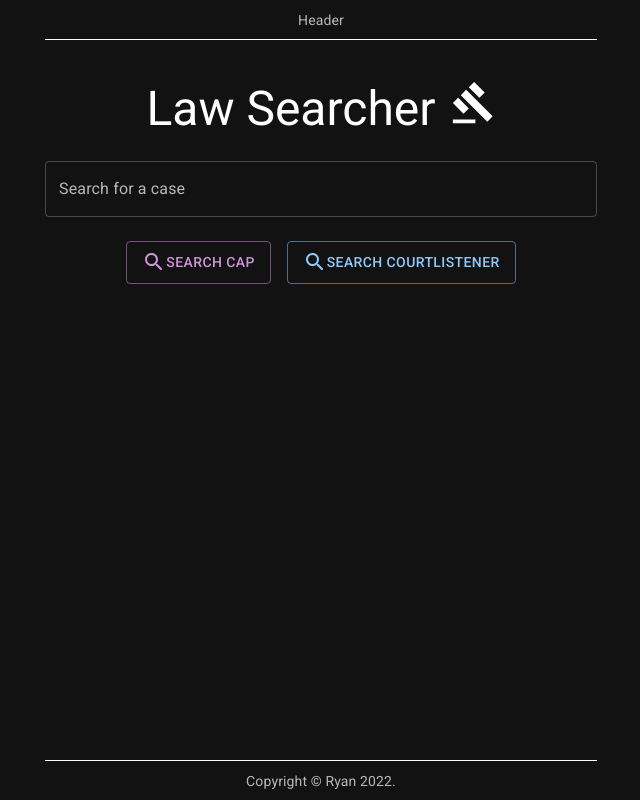
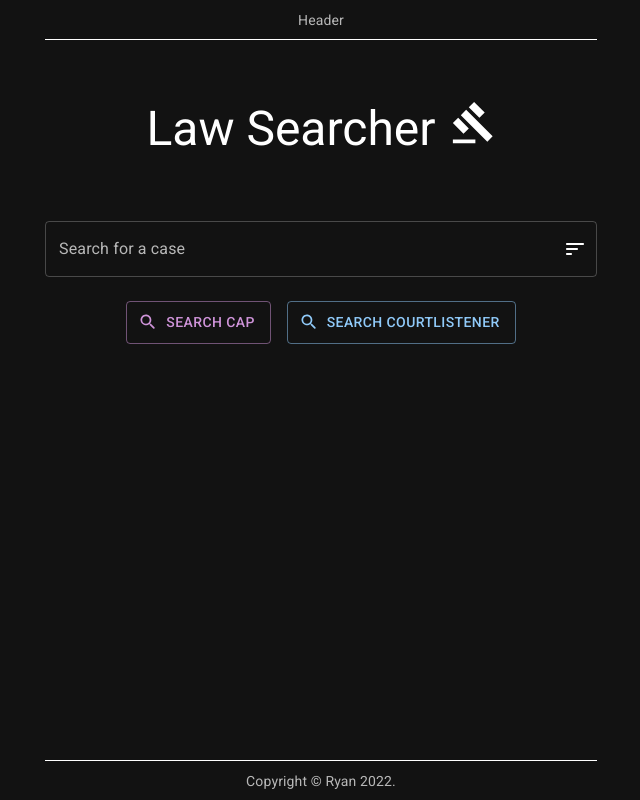
Before and after one commit to ryanv404/law-app, a React (Create React App) app: page / in a window 1280 px wide. Shown: the whole page, without its empty margins (319-959 px from the left). Built offline with nearby package versions, Linux system fonts and the light colour scheme.

Commit message:
styling updates

```diff
--- a/package.json
+++ b/package.json
@@ -16,6 +16,7 @@
     "@emotion/styled": "^11.10.5",
     "@fontsource/roboto": "^4.5.8",
     "@mui/icons-material": "^5.11.0",
+    "@mui/lab": "^5.0.0-alpha.113",
     "@mui/material": "^5.11.0",
     "axios": "^1.2.1",
     "react": "^18.2.0",
--- a/src/components/Search.js
+++ b/src/components/Search.js
@@ -1,10 +1,13 @@
 import { useState } from 'react';
 import { useQuery } from 'react-query';
-import { Button, TextField, Typography, Box } from '@mui/material';
+import { TextField, Typography,
+  Box, InputAdornment, IconButton, Menu, MenuItem } from '@mui/material';
 import GavelSharpIcon from '@mui/icons-material/GavelSharp';
 import SearchRoundedIcon from '@mui/icons-material/SearchRounded';
+import SortRoundedIcon from '@mui/icons-material/SortRounded';
 import axios from 'axios';
 import Results from './Results';
+import { LoadingButton } from '@mui/lab';
 
 const URL_CAP = "https://api.case.law/v1/cases/?search=";
 const URL_CL = "https://www.courtlistener.com/api/rest/v3/search/?q=";
@@ -18,6 +21,20 @@
   const [numResults, setNumResults] = useState("");
   const [searchResult, setSearchResult] = useState("");
   const [errorMsg, setErrorMsg] = useState("");
+  const [orderByDate, setOrderByDate] = useState(false);
+  const [anchorEl, setAnchorEl] = useState(null);
+
+  const open = Boolean(anchorEl);
+
+  const handleClick = (event) => {
+    setAnchorEl(event.currentTarget);
+  };
+  const handleClose = () => {
+    setAnchorEl(null);
+  };
+
+  const orderParam = orderByDate ? "&order_by=dateFiled%20desc" : "";
+  // CAP -> "&ordering=-decision_date"
 
   const { isLoading: isLoadingCAP, isError: isErrorCAP, refetch: fetchCAP } = useQuery(
     ["CAP_results", searchText],
@@ -39,9 +56,9 @@
   );
 
   const { isLoading: isLoadingCL, isError: isErrorCL, refetch: fetchCL } = useQuery(
-    ["search_results", searchText],
+    ["search_results", searchText, orderParam],
     async ({ queryKey }) => {
-      const searchURL = `${URL_CL}${queryKey[1]}`;
+      const searchURL = `${URL_CL}${queryKey[1]}${orderParam}`;
       return await axios.get(searchURL);;
     },
     {
@@ -63,6 +80,7 @@
         component="h1"
         variant="h3"
         align="center"
+        mt="20px"
       >
         Law Searcher
         <GavelSharpIcon
@@ -78,7 +96,7 @@
         sx={{
           display: 'flex',
           flexDirection: 'column',
-          mb: 5
+          my: "40px"
         }}
       >
         <TextField
@@ -93,6 +111,33 @@
           sx={{
             my: 3
           }}
+          InputProps={{
+            endAdornment: (
+              <InputAdornment position="end">
+                <IconButton edge='end'>
+                  <SortRoundedIcon
+                    id="basic-button"
+                    aria-controls={open ? 'basic-menu' : undefined}
+                    aria-haspopup="true"
+                    aria-expanded={open ? 'true' : undefined}
+                    onClick={handleClick}
+                  />
+                  <Menu
+                    id="basic-menu"
+                    anchorEl={anchorEl}
+                    open={open}
+                    onClose={handleClose}
+                    MenuListProps={{
+                      'aria-labelledby': 'basic-button',
+                    }}
+                  >
+                    <MenuItem onClose={handleClose}>Most recent cases first</MenuItem>
+                    <MenuItem onClose={handleClose}>Most recent cases last</MenuItem>
+                  </Menu>
+                </IconButton>
+              </InputAdornment>
+            )
+          }}
         />
         <Box
           sx={{
@@ -102,7 +147,7 @@
             justifyContent: 'center'
           }}
         >
-          <Button
+          <LoadingButton
             variant='outlined'
             color='secondary'
             type="submit"
@@ -111,24 +156,25 @@
               mr: 2,
               py: 1
             }}
+            startIcon={<SearchRoundedIcon />}
+            loading={isLoadingCAP}
           >
-            <SearchRoundedIcon /> Search CAP
-          </Button>
-          <Button
+            Search CAP
+          </LoadingButton>
+          <LoadingButton
             variant='outlined'
             type="submit"
             onClick={fetchCL}
             sx={{
               py: 1
             }}
+            startIcon={<SearchRoundedIcon />}
+            loading={isLoadingCL}
           >
-            <SearchRoundedIcon /> Search CourtListener
-          </Button>
+            Search CourtListener
+          </LoadingButton>
         </Box>
       </Box>
-      {(isLoadingCAP || isLoadingCL)
-        && <Typography component="h3" variant="h6">Loading...</Typography>
-      }
       {(isErrorCAP || isErrorCL)
         && (!isLoadingCAP && !isLoadingCL)
         && <pre>{errorMsg}</pre>
```
Also changed, not shown: 1 other file (tests, documents, lock files or other folders).
